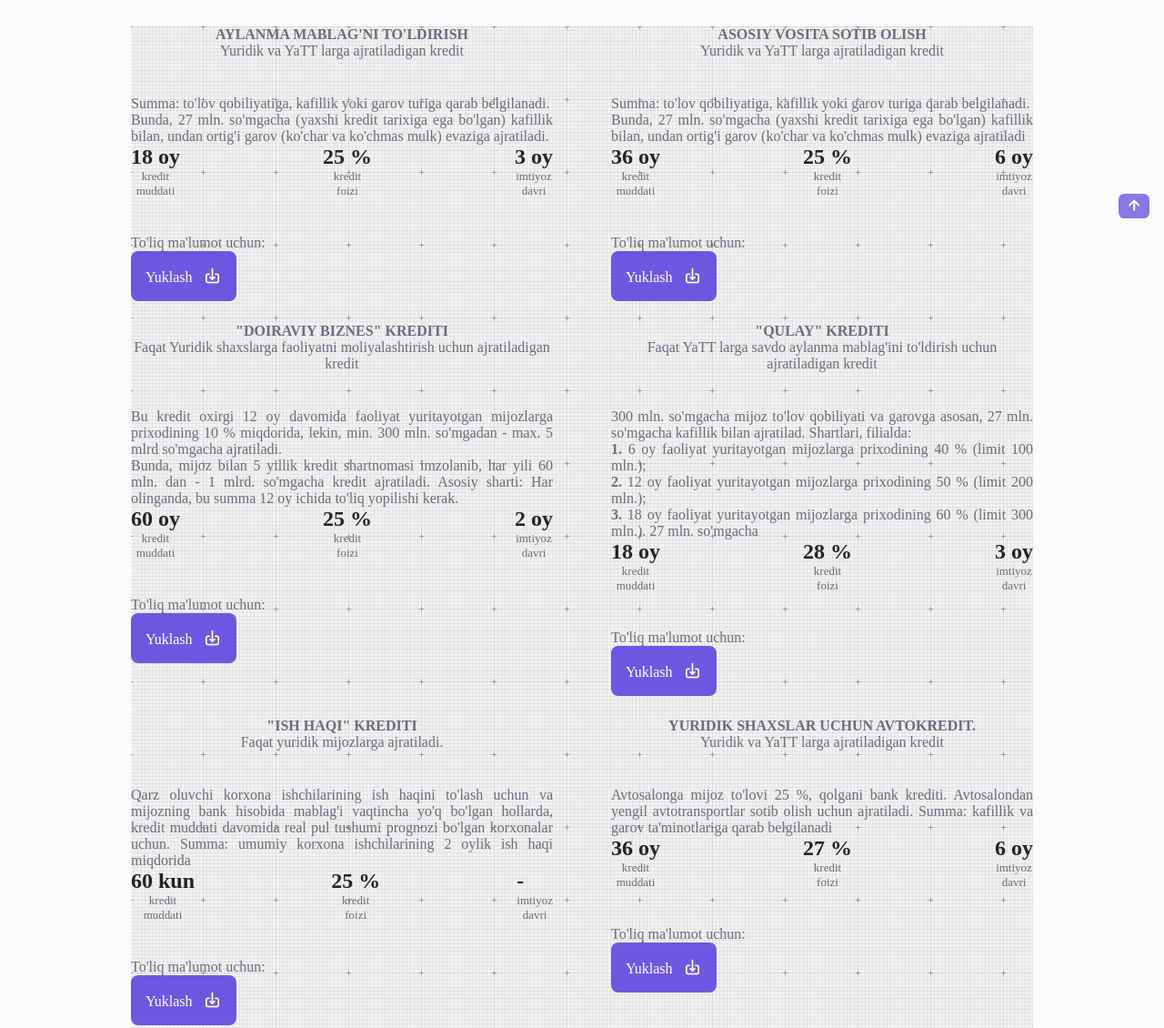
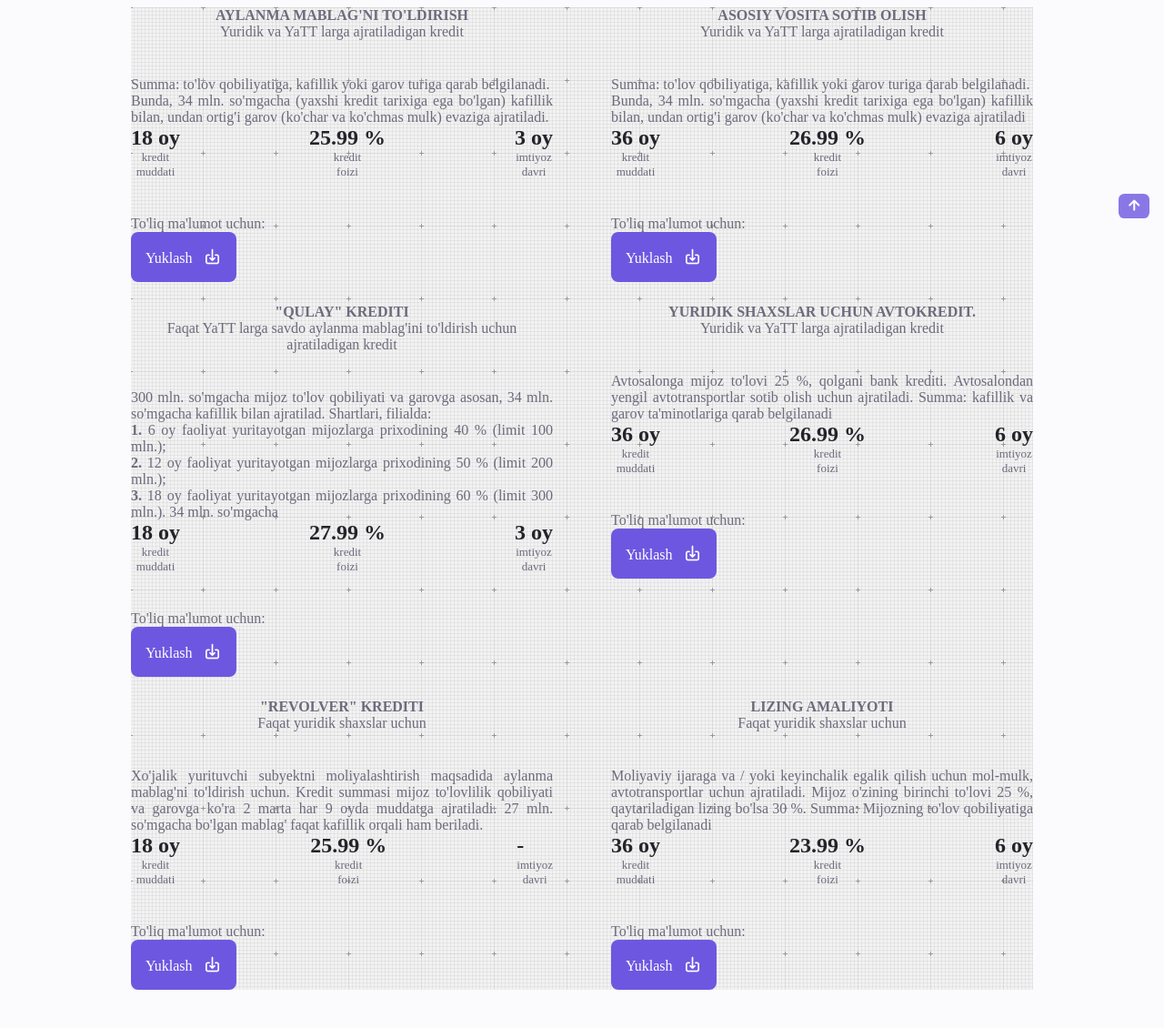
Before and after one commit to AvraamSzaro/xb, a plain HTML site: page index.html in a window 1280 px wide. Shown: the part 720-1850 px from the top of the page at 91% size. Drawn offline with nearby package versions, Linux system fonts and the light colour scheme; a web font is replaced by a local one.

Commit message:
Update index.html

```diff
--- a/index.html
+++ b/index.html
@@ -127,8 +127,8 @@
 
             <div class="home_data">
               <h1 class="home_title">Salom!</h1>
-              <h3 class="home_subtitle">AT "Xalq banki" Do'stobod filiali kichik biznes bo'limi saytiga xush kelibsiz!</h3>
-              <p class="home_description justify">Sayt Yuridik mijozlar va YaTT lar uchun yaratilgan. Bu yerda: bizdan kredit olish va servislarimizdan foydalanish uchun kontaktlar va ma'lumotlarni olishingiz mumkin. Bankimizdagi yuridik mijozlarimiz uchun yangiliklar saytimizda chop etilib boriladi.</p>
+              <h3 class="home_subtitle">AT "Xalq banki" Do'stobod БХМ kichik biznes bo'limi saytiga xush kelibsiz!</h3>
+              <p class="home_description justify">Sayt Yuridik mijozlar uchun yaratilgan.</p>
               <a href="#contact" class="button buton--flex">
                 Contact Me <i class="uil uil-message button_icon"></i>
               </a>
@@ -156,7 +156,7 @@
               <b>AYLANMA MABLAG'NI TO'LDIRISH</b> <br> Yuridik va YaTT larga ajratiladigan kredit
             </p>
             <div class="justify">
-            Summa: to'lov qobiliyatiga, kafillik yoki garov turiga qarab belgilanadi. <br> Bunda, 27 mln. so'mgacha (yaxshi kredit tarixiga ega bo'lgan) kafillik bilan, undan ortig'i garov (ko'char va ko'chmas mulk) evaziga ajratiladi.
+            Summa: to'lov qobiliyatiga, kafillik yoki garov turiga qarab belgilanadi. <br> Bunda, 34 mln. so'mgacha (yaxshi kredit tarixiga ega bo'lgan) kafillik bilan, undan ortig'i garov (ko'char va ko'chmas mulk) evaziga ajratiladi.
             </div>
             <div class="about_info">
               <div>
@@ -167,7 +167,7 @@
                 >
               </div>
               <div>
-                <span class="about_info-title">25 %</span>
+                <span class="about_info-title">25.99 %</span>
                 <span class="about_info-name"
                   >kredit<br />
                   foizi</span
@@ -193,7 +193,7 @@
               <b>ASOSIY VOSITA SOTIB OLISH</b> <br> Yuridik va YaTT larga ajratiladigan kredit
             </p>
             <div class="justify">
-              Summa: to'lov qobiliyatiga, kafillik yoki garov turiga qarab belgilanadi. <br> Bunda, 27 mln. so'mgacha (yaxshi kredit tarixiga ega bo'lgan) kafillik bilan, undan ortig'i garov (ko'char va ko'chmas mulk) evaziga ajratiladi
+              Summa: to'lov qobiliyatiga, kafillik yoki garov turiga qarab belgilanadi. <br> Bunda, 34 mln. so'mgacha (yaxshi kredit tarixiga ega bo'lgan) kafillik bilan, undan ortig'i garov (ko'char va ko'chmas mulk) evaziga ajratiladi
             </div>
             <div class="about_info">
               <div>
@@ -204,7 +204,7 @@
                 >
               </div>
               <div>
-                <span class="about_info-title">25 %</span>
+                <span class="about_info-title">26.99 %</span>
                 <span class="about_info-name"
                   >kredit<br />
                   foizi</span
@@ -225,6 +225,8 @@
               </a>
             </div>
           </div>
+
+          <!--
           <div class="about_data">
             <p class="about_description">
               <b>"DOIRAVIY BIZNES" KREDITI</b> <br> Faqat Yuridik shaxslarga faoliyatni moliyalashtirish uchun ajratiladigan kredit
@@ -262,16 +264,17 @@
               </a>
             </div>
           </div>
+          -->
           <div class="about_data">
             <p class="about_description">
               <b>"QULAY" KREDITI</b> <br> Faqat YaTT larga savdo aylanma mablag'ini to'ldirish uchun ajratiladigan kredit
             </p>
             <div class="justify">
-            300 mln. so'mgacha mijoz to'lov qobiliyati va garovga asosan, 27 mln. so'mgacha kafillik bilan ajratilad. Shartlari, filialda: <br>
+            300 mln. so'mgacha mijoz to'lov qobiliyati va garovga asosan, 34 mln. so'mgacha kafillik bilan ajratilad. Shartlari, filialda: <br>
             <b>1.</b> 6 oy faoliyat yuritayotgan mijozlarga prixodining 40 % (limit 100 mln.); <br>
             <b>2.</b> 12 oy faoliyat yuritayotgan mijozlarga prixodining 50 % (limit 200 mln.); <br>
             <b>3.</b> 18 oy faoliyat yuritayotgan mijozlarga prixodining 60 % (limit 300 mln.).
-            27 mln. so'mgacha
+            34 mln. so'mgacha
             </div>
             <div class="about_info">
               <div>
@@ -282,7 +285,7 @@
                 >
               </div>
               <div>
-                <span class="about_info-title">28 %</span>
+                <span class="about_info-title">27.99 %</span>
                 <span class="about_info-name"
                   >kredit<br />
                   foizi</span
@@ -303,6 +306,9 @@
               </a>
             </div>
           </div>
+
+
+          <!--
           <div class="about_data">
             <p class="about_description">
               <b>"ISH HAQI" KREDITI</b> <br> Faqat yuridik mijozlarga ajratiladi.
@@ -340,6 +346,8 @@
               </a>
             </div>
           </div>
+
+          -->
           <div class="about_data">
             <p class="about_description">
               <b>YURIDIK SHAXSLAR UCHUN AVTOKREDIT.</b> <br> Yuridik va YaTT larga ajratiladigan kredit
@@ -356,7 +364,7 @@
                 >
               </div>
               <div>
-                <span class="about_info-title">27 %</span>
+                <span class="about_info-title">26.99 %</span>
                 <span class="about_info-name"
                   >kredit<br />
                   foizi</span
@@ -393,7 +401,7 @@
                 >
               </div>
               <div>
-                <span class="about_info-title">25 %</span>
+                <span class="about_info-title">25.99 %</span>
                 <span class="about_info-name"
                   >kredit<br />
                   foizi</span
@@ -430,7 +438,7 @@
                 >
               </div>
               <div>
-                <span class="about_info-title">25 %</span>
+                <span class="about_info-title">23.99 %</span>
                 <span class="about_info-name"
                   >kredit<br />
                   foizi</span
@@ -461,6 +469,7 @@
         <div class="testimonial_container container swiper2">
           <div class="swiper-wrapper swiper-wrapper2">
             <!--Testimonial 1-->
+            <!--
             <div class="testimonial_content swiper-slide">
               <div class="testimonial_data">
                 <div class="testimonial_header">
@@ -486,13 +495,14 @@
                 Kredit olish bo'yicha maslahatlar
               </p>
             </div>
+            -->
             <!--Testimonial 2-->
             <div class="testimonial_content swiper-slide">
               <div class="testimonial_data">
                 <div class="testimonial_header">
                   <img src="img/dv.jpg" alt="" class="testimonial_img" />
                   <div>
-                    <h3 class="testimonial_name">Baxrom Oblamurodov</h3>
+                    <h3 class="testimonial_name">Azam Asrarov</h3>
                     <span class="testimonial_client">Kichik Biznes bo'limi boshlig'i <br>+998999750773</span>
                   </div>
                 </div>
@@ -504,6 +514,8 @@
                   <i class="uil uil-star testimonial_icon-star"></i>
                 </div>
               </div>
+
+              <!--
               <p class="testimonial_description">
                 Yuridik shaxslarga kredit ajratish <br>
                 F1, F2 otchyotlarini analizi <br>
@@ -511,6 +523,7 @@
                 Garov ta'minotlari <br>
                 Kredit olish bo'yicha maslahatlar
               </p>
+              -->
             </div>
             <!--Testimonial 3-->
             <!-- <div class="testimonial_content swiper-slide">
@@ -569,7 +582,7 @@
                 <ul class="services_modal-services grid">
                   <li class="services_modal-service">
                     <i class="uil uil-check-circle services_modal-icon"></i>
-                    <p>	11280.00	11360.00</p>
+                    <p>	12450	12530</p>
                   </li>
                   <li class="services_modal-service">
                     <i class="uil uil-check-circle services_modal-icon"></i>
@@ -610,7 +623,7 @@
                 <ul class="services_modal-services grid">
                   <li class="services_modal-service">
                     <i class="uil uil-check-circle services_modal-icon"></i>
-                    <p>	125.00	142.0</p>
+                    <p>	-	-</p>
                   </li>
                   <li class="services_modal-service">
                     <i class="uil uil-check-circle services_modal-icon"></i>
@@ -779,12 +792,14 @@
               <div>
                 <h3 class="contact_title">Tel</h3>
                 <span class="contact_subtitle"
-                  ><a href="tel:+998935642468">+998(99) 975-07-73</a> Baxrom Oblamurodov</span>
+                  ><a href="tel:+998935642468">+998(97) 537-22-333</a> Azam Asrarov</span>
                   <br><i>Kichik biznes bo'limi boshlig'i</i>
                   <br>
+                <!--
                 <span class="contact_subtitle"
                   ><a href="tel:+998935642468">+998(93) 564-24-68</a> Azam Asrarov</span>
                   <br><i>Kichik biznes bo'limi bosh mutaxasisi</i>
+                -->
               </div>
             </div>
             <div class="contact_information">
```
